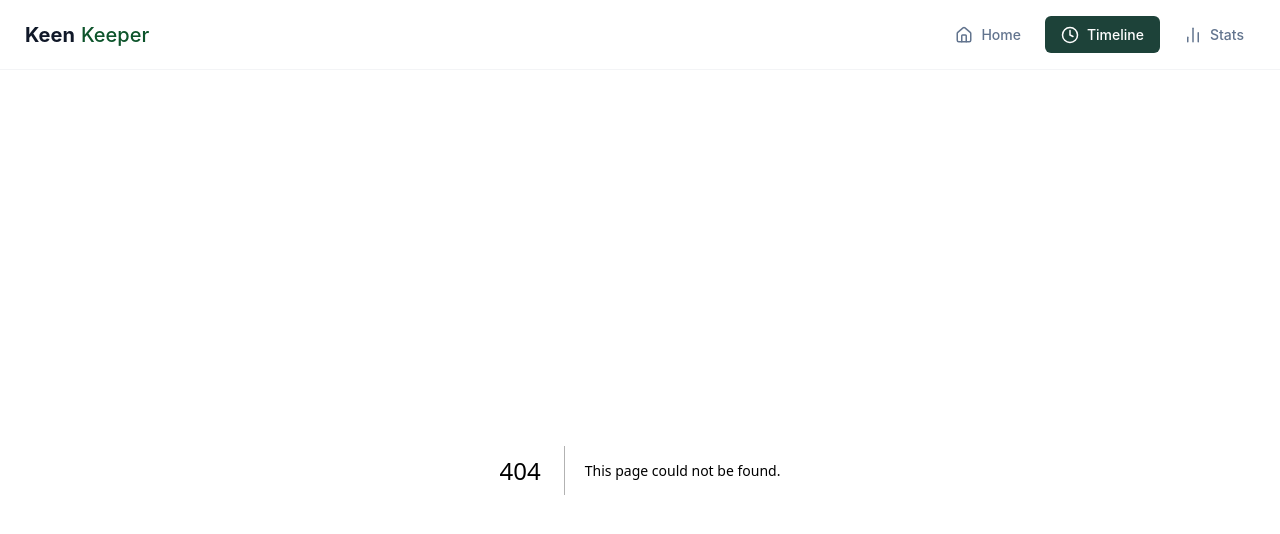
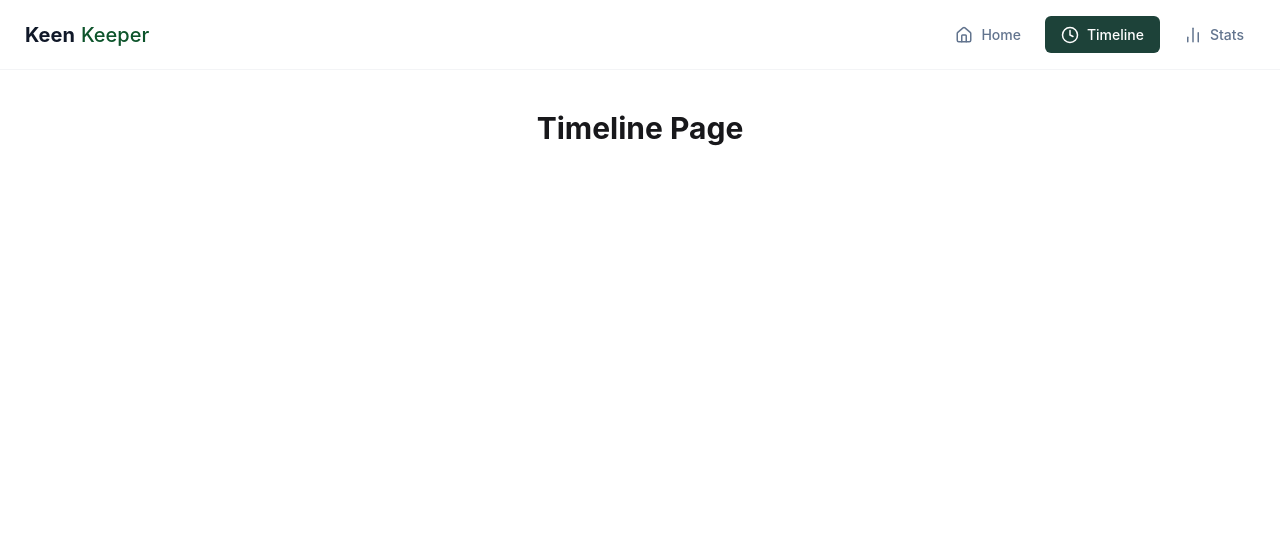
Before and after one commit to shafikulnayem10/PH_A-7-keen-keeper, a Next.js app: page /timeline in a window 1280 px wide. Before the commit this address had no page. Shown: the top 534 px of the page. Built offline with nearby package versions, Linux system fonts and the light colour scheme.

Commit message:
added error page and define routes

```diff
--- /dev/null
+++ b/src/app/error.jsx
@@ -0,0 +1,12 @@
+'use client'
+
+export default function error() {
+  return (
+    <div>
+      <>
+      <h1 className='text-3xl font-bold text-center mt-10'>404 - Page Not Found</h1>
+      <p className='text-center mt-4 text-gray-500'>The page you are looking for does not exist.</p>
+      </>
+    </div>
+  )
+}
--- a/src/app/page.js
+++ b/src/app/page.js
@@ -1,8 +1,9 @@
 import Image from "next/image";
 
-export default function Home() {
+export default function Homepage() {
   return (
    <>
+   <h1 className="text-blue-600">Homepage</h1>
    </>
   );
 }
--- /dev/null
+++ b/src/app/stats/page.jsx
@@ -0,0 +1,9 @@
+import React from 'react'
+
+export default function Statspage() {
+  return (
+    <div>
+      <h1 className='text-3xl font-bold text-center mt-10'>Stats Page</h1>
+    </div>
+  )
+}
--- /dev/null
+++ b/src/app/timeline/page.jsx
@@ -0,0 +1,9 @@
+import React from 'react'
+
+export default function Timelinepage() {
+  return (
+    <div>
+        <h1 className='text-3xl font-bold text-center mt-10'>Timeline Page</h1>
+    </div>
+  )
+}
```
